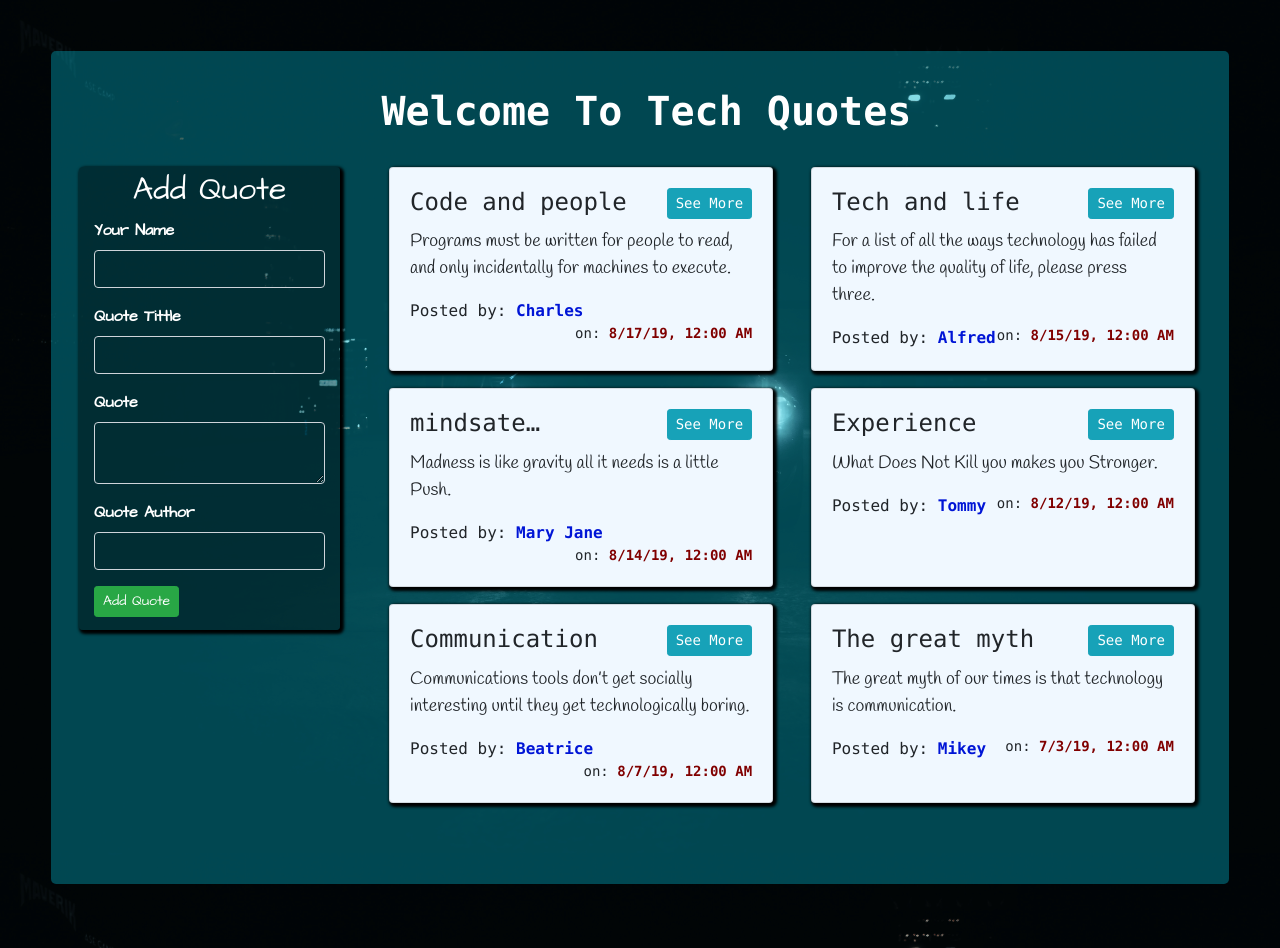
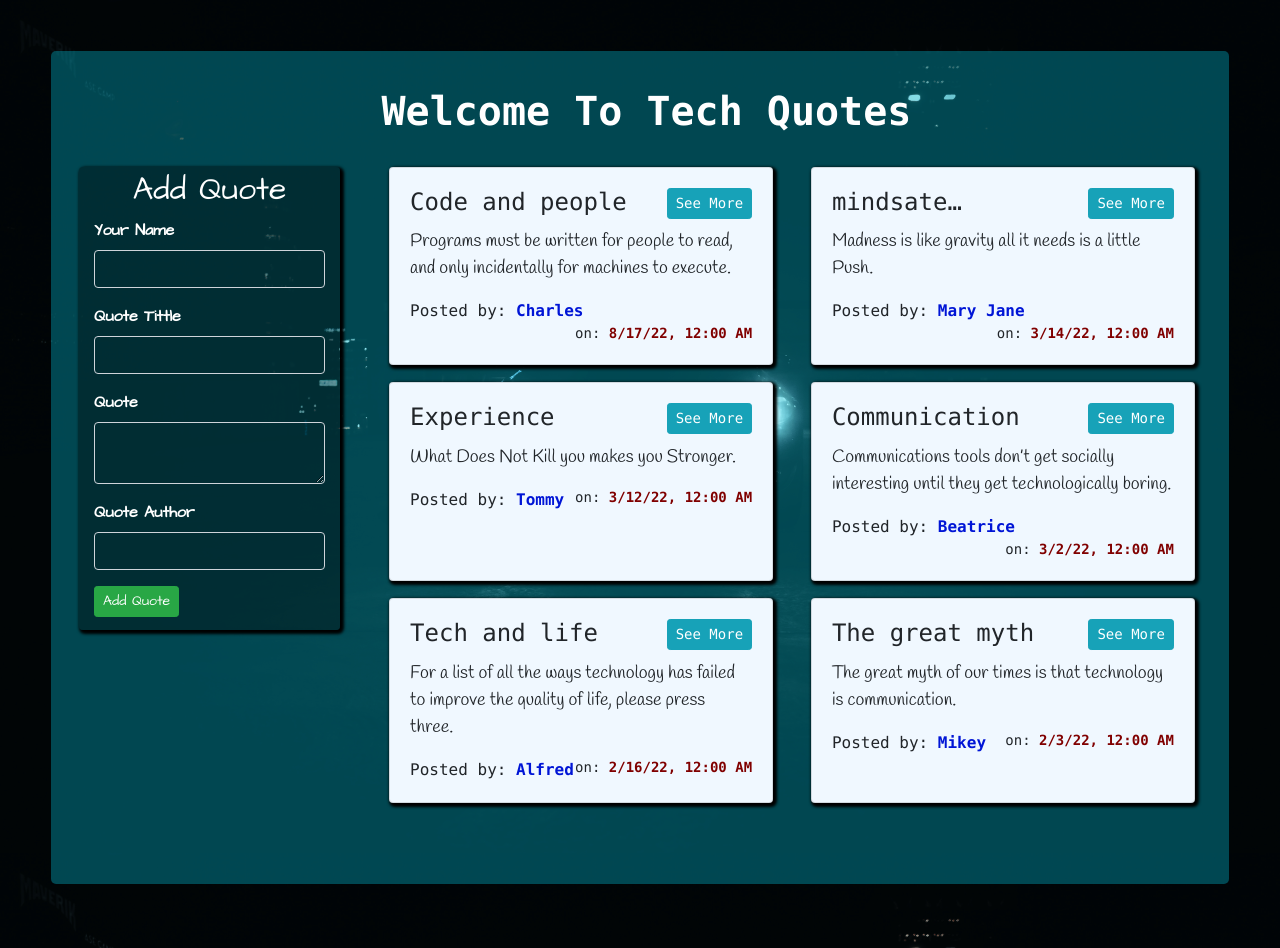
Before and after one commit to timmyworldboss/quoteapp, an Angular app: page / in a window 1280 px wide. Built offline with nearby package versions, Linux system fonts and the light colour scheme; a web font is replaced by a local one; what @sweetalert2/ngx-sweetalert2 would draw is missing.

Commit message:
quote dates

```diff
--- a/src/app/quotes/quotes.component.ts
+++ b/src/app/quotes/quotes.component.ts
@@ -9,12 +9,12 @@ import { Quote } from '../quote';
 export class QuotesComponent implements OnInit {
   title = 'welcome to tech quotes';
   quotes:Quote[] = [
-    new Quote (1,'Tommy','Experience','What Does Not Kill you makes you Stronger.','gregory issacs', new Date(2019,7,12),0,0),
-    new Quote (2,'Mary Jane','mindsate…','Madness is like gravity all it needs is a little Push.','The joker',new Date(2019,7,14),0,0),
-    new Quote (3,'Mikey','The great myth','The great myth of our times is that technology is communication.','Libby Larsen',new Date(2019,6,3),0,0),
-    new Quote (4,'Beatrice','Communication','Communications tools don’t get socially interesting until they get technologically boring.','Clay Shirky',new Date(2019,7,7),0,0),
-    new Quote (5,'Charles','Code and people','Programs must be written for people to read, and only incidentally for machines to execute.','Harold Abelson',new Date(2019,7,17),0,0),
-    new Quote (6,'Alfred','Tech and life','For a list of all the ways technology has failed to improve the quality of life, please press three.','Alice Kahn',new Date(2019,7,15),0,0)
+    new Quote (1,'Tommy','Experience','What Does Not Kill you makes you Stronger.','gregory issacs', new Date(2022,2,12),0,0),
+    new Quote (2,'Mary Jane','mindsate…','Madness is like gravity all it needs is a little Push.','The joker',new Date(2022,2,14),0,0),
+    new Quote (3,'Mikey','The great myth','The great myth of our times is that technology is communication.','Libby Larsen',new Date(2022,1,3),0,0),
+    new Quote (4,'Beatrice','Communication','Communications tools don’t get socially interesting until they get technologically boring.','Clay Shirky',new Date(2022,2,2),0,0),
+    new Quote (5,'Charles','Code and people','Programs must be written for people to read, and only incidentally for machines to execute.','Harold Abelson',new Date(2022,7,17),0,0),
+    new Quote (6,'Alfred','Tech and life','For a list of all the ways technology has failed to improve the quality of life, please press three.','Alice Kahn',new Date(2022,1,16),0,0)
   ];
   get sortQuotes() {
     return this.quotes.sort((a, b) => {
```
